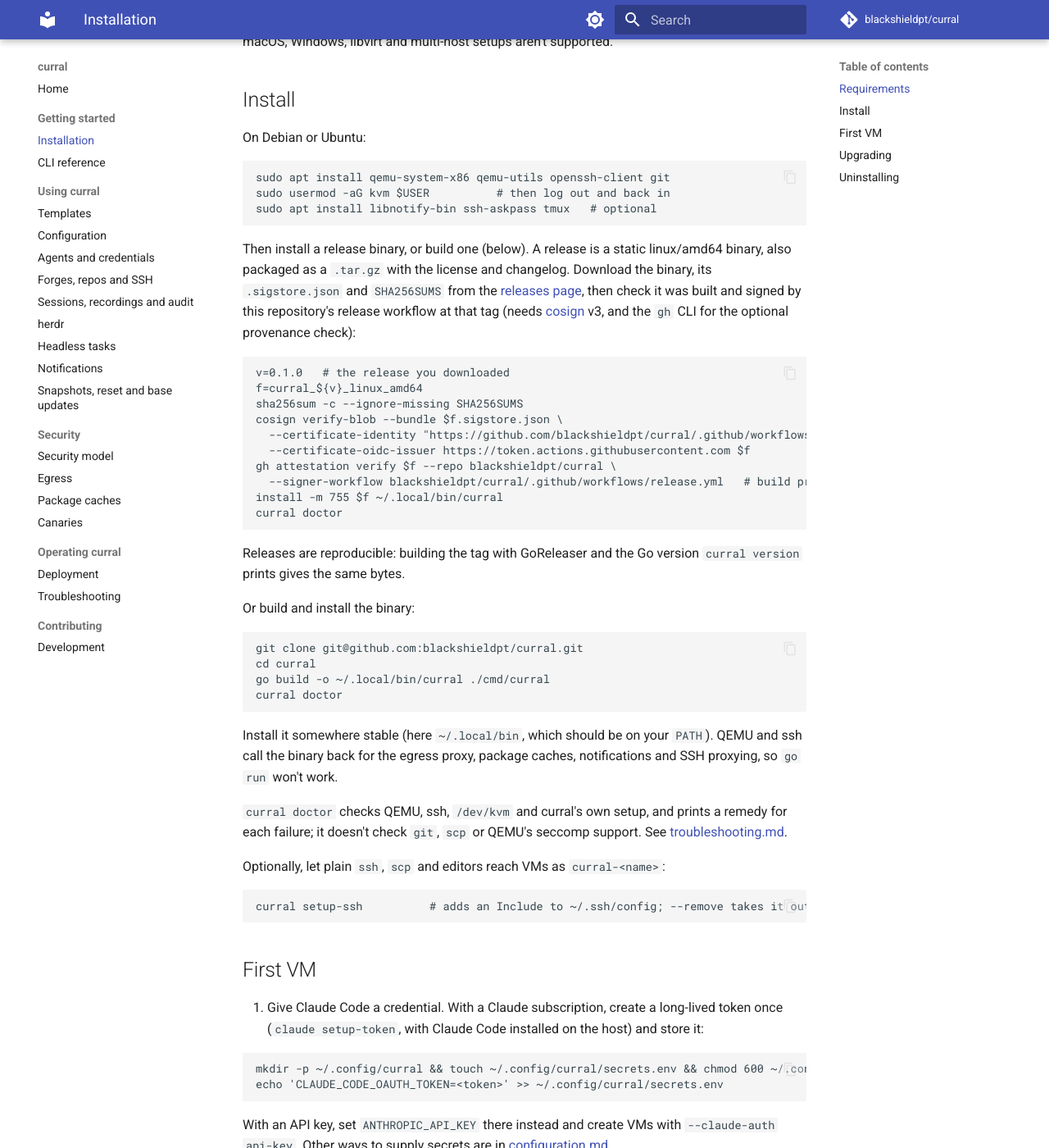
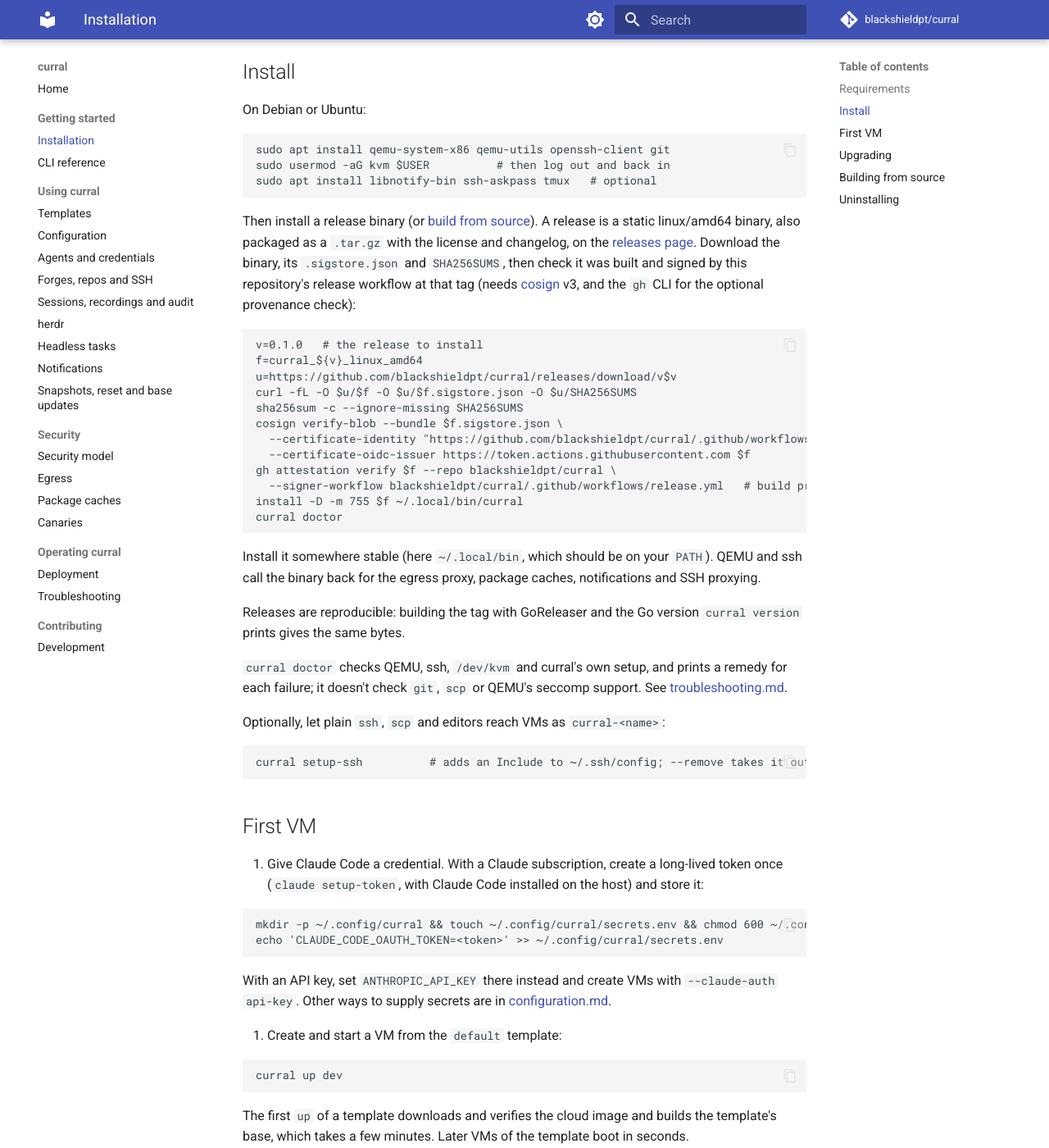
Before and after one commit to blackshieldpt/catchpen, an MkDocs documentation site: the page built from docs/installation.md, in a window 1280 px wide and 1400 px high, scrolled down 721 px. Shown: the whole window at 82% size. Built offline with MkDocs 1.6.1 and Material for MkDocs 9.7.7, drawn with Linux system fonts in a browser that asks for light colours; comment, search, counter and statistics services are not loaded; some of the changed text lies outside the part shown.

Commit message:
Install from release binaries; move building from source to its own section

````diff
--- a/docs/installation.md
+++ b/docs/installation.md
@@ -7,7 +7,6 @@
 - QEMU (`qemu-system-x86_64`, `qemu-img`) built with seccomp sandbox support, as distro
   packages are.
 - OpenSSH client (`ssh`, `scp`) and `git`.
-- Go 1.27 to build.
 - Disk space for cloud images, bases and VM disks; see
   [deployment.md](deployment.md#host-sizing).
 
@@ -32,42 +31,35 @@ sudo usermod -aG kvm $USER          # then log out and back in
 sudo apt install libnotify-bin ssh-askpass tmux   # optional
 ```
 
-Then install a release binary, or build one (below). A release is a static
-linux/amd64 binary, also packaged as a `.tar.gz` with the license and changelog. Download
-the binary, its `.sigstore.json` and `SHA256SUMS` from the
-[releases page](https://github.com/blackshieldpt/curral/releases), then check it was built
-and signed by this repository's release workflow at that tag (needs
+Then install a release binary (or [build from source](#building-from-source)). A release
+is a static linux/amd64 binary, also packaged as a `.tar.gz` with the license and
+changelog, on the [releases page](https://github.com/blackshieldpt/curral/releases).
+Download the binary, its `.sigstore.json` and `SHA256SUMS`, then check it was built and
+signed by this repository's release workflow at that tag (needs
 [cosign](https://docs.sigstore.dev/cosign/system_config/installation/) v3, and the `gh`
 CLI for the optional provenance check):
 
 ```
-v=0.1.0   # the release you downloaded
+v=0.1.0   # the release to install
 f=curral_${v}_linux_amd64
+u=https://github.com/blackshieldpt/curral/releases/download/v$v
+curl -fL -O $u/$f -O $u/$f.sigstore.json -O $u/SHA256SUMS
 sha256sum -c --ignore-missing SHA256SUMS
 cosign verify-blob --bundle $f.sigstore.json \
   --certificate-identity "https://github.com/blackshieldpt/curral/.github/workflows/release.yml@refs/tags/v$v" \
   --certificate-oidc-issuer https://token.actions.githubusercontent.com $f
 gh attestation verify $f --repo blackshieldpt/curral \
   --signer-workflow blackshieldpt/curral/.github/workflows/release.yml   # build provenance; optional
-install -m 755 $f ~/.local/bin/curral
-curral doctor
-```
-
-Releases are reproducible: building the tag with GoReleaser and the Go version
-`curral version` prints gives the same bytes.
-
-Or build and install the binary:
-
-```
-git clone git@github.com:blackshieldpt/curral.git
-cd curral
-go build -o ~/.local/bin/curral ./cmd/curral
+install -D -m 755 $f ~/.local/bin/curral
 curral doctor
 ```
 
 Install it somewhere stable (here `~/.local/bin`, which should be on your `PATH`). QEMU
 and ssh call the binary back for the egress proxy, package caches, notifications and SSH
-proxying, so `go run` won't work.
+proxying.
+
+Releases are reproducible: building the tag with GoReleaser and the Go version
+`curral version` prints gives the same bytes.
 
 `curral doctor` checks QEMU, ssh, `/dev/kvm` and curral's own setup, and prints a remedy
 for each failure; it doesn't check `git`, `scp` or QEMU's seccomp support. See
@@ -118,6 +110,33 @@ run agents unattended, see [tasks.md](tasks.md).
 
 ## Upgrading
 
+Download and verify the new release as in [Install](#install), install it over the old
+one, then restart the daemon if it is installed:
+
+```
+systemctl --user restart curral
+```
+
+`curral version` prints what you run. To upgrade a source build, see
+[Building from source](#building-from-source).
+
+Run `curral daemon install` again instead if the binary moved. Check the
+[changelog](https://github.com/blackshieldpt/curral/blob/master/CHANGELOG.md) for changes that need action.
+
+## Building from source
+
+Building needs Go 1.27. Build to the same stable path as a release binary; `go run`
+won't work, since QEMU and ssh call the binary back:
+
+```
+git clone https://github.com/blackshieldpt/curral.git
+cd curral
+go build -o ~/.local/bin/curral ./cmd/curral
+curral doctor
+```
+
+To upgrade:
+
 ```
 cd curral
 git pull
@@ -125,11 +144,7 @@ go build -o ~/.local/bin/curral ./cmd/curral
 systemctl --user restart curral      # if the daemon is installed
 ```
 
-With a release binary, download and verify the new one as in [Install](#install), then
-install it over the old one and restart the daemon. `curral version` prints what you run.
-
-Run `curral daemon install` again instead if the binary moved. Check the
-[changelog](https://github.com/blackshieldpt/curral/blob/master/CHANGELOG.md) for changes that need action.
+Tests and the release process are in [development.md](development.md).
 
 ## Uninstalling
 
````
Also changed, not shown: README.md (+28 -7 lines), docs/README.md (+2 -2 lines).
